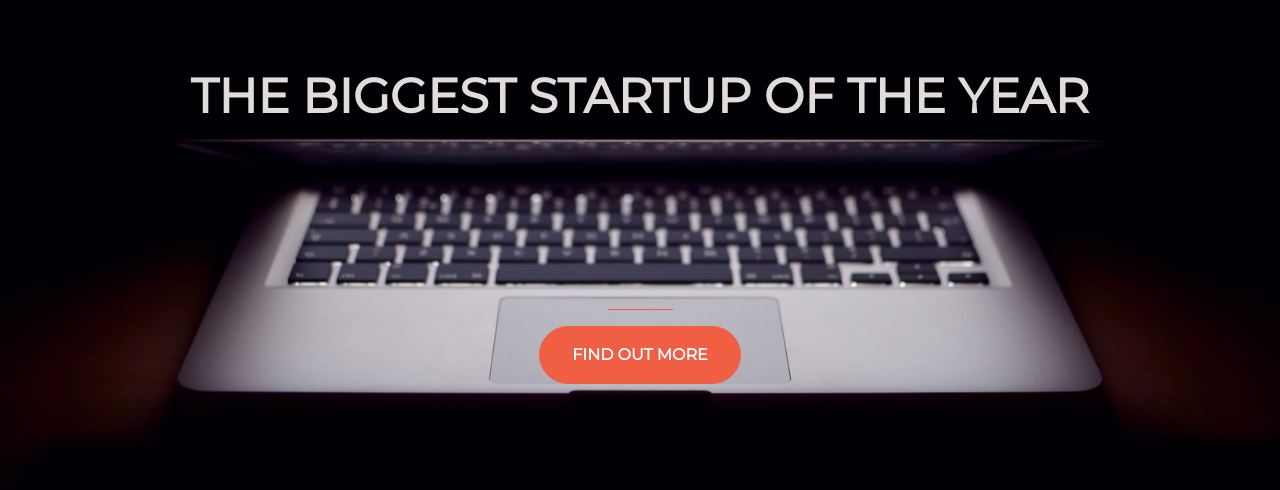
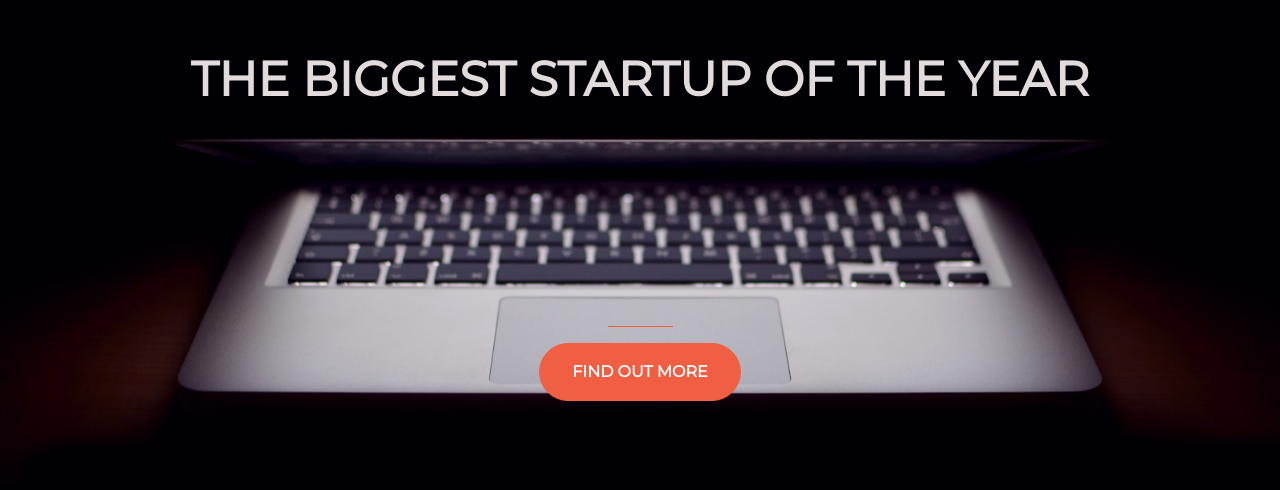
Before and after one commit to britolliver/startup-of-the-year, a plain HTML site: page index.html in a window 1280 px wide. Shown: the part 174-664 px from the top of the page. Drawn offline with nearby package versions, Linux system fonts and the light colour scheme.

Commit message:
Update style.css

```diff
--- a/style.css
+++ b/style.css
@@ -15,6 +15,7 @@ h1{
   font-size: 3rem;
   color: #e2dbdb;
   border-width: 3px;
+  padding-bottom: 0.7em;
 
 }
 
```
